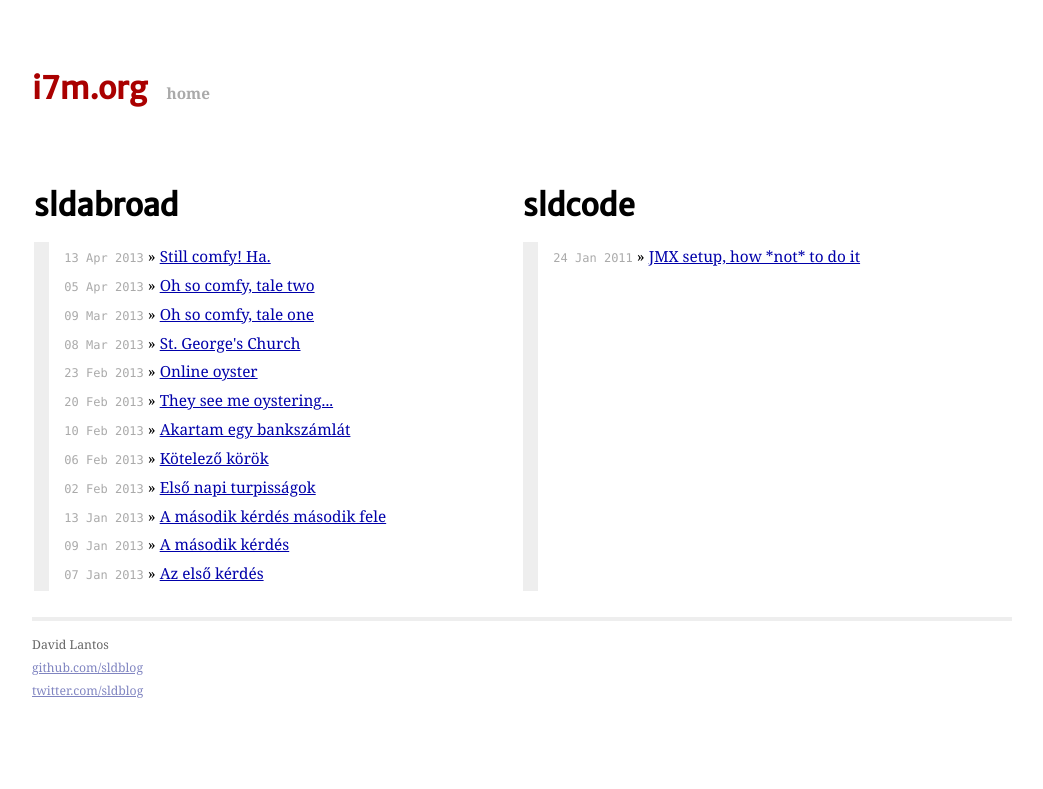
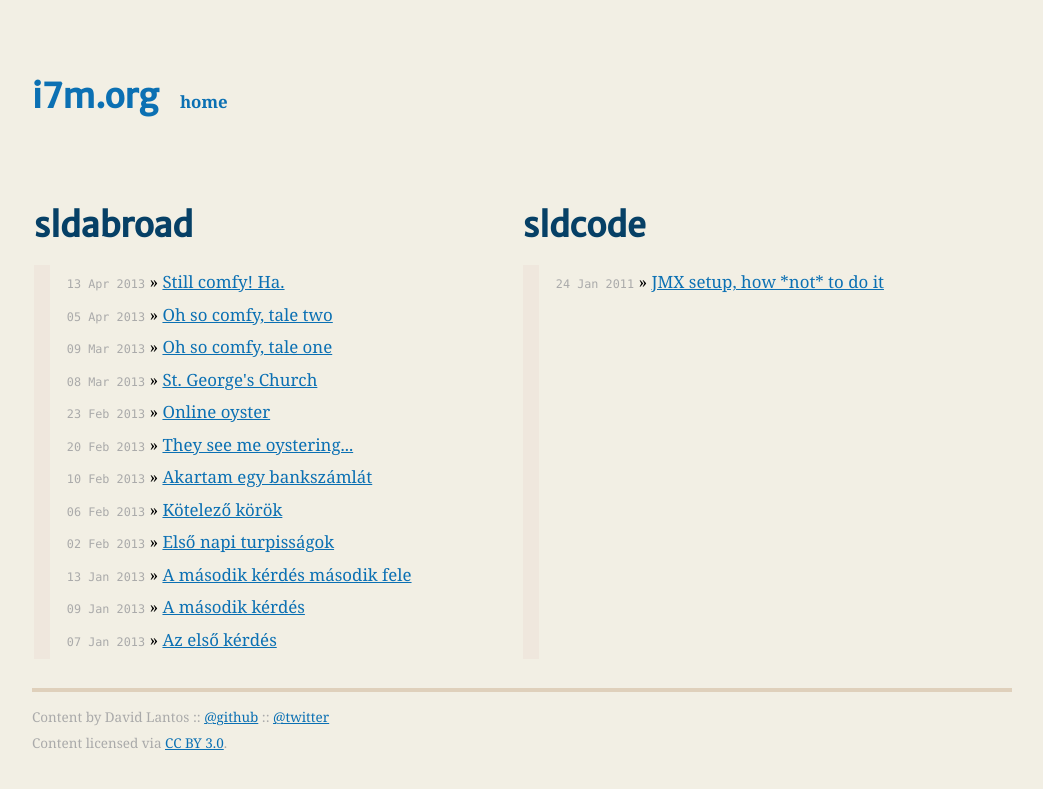
Before and after one commit to sldblog/sldblog.github.io, a Jekyll site: the page built from index.html, in a window 1280 px wide. Shown: the top 789 px of the page, without its empty margins (118-1161 px from the left). Built offline with Jekyll 4.4.1, drawn with Linux system fonts in a browser that asks for light colours.

Commit message:
Update style to yellowish-blue, bigger fonts.

```diff
--- a/_layouts/default.html
+++ b/_layouts/default.html
@@ -23,9 +23,14 @@
             <div class="footer">
               <div class="contact">
                 <p>
-                  David Lantos<br />
-                  <a href="http://github.com/sldblog/">github.com/sldblog</a><br />
-                  <a href="http://twitter.com/sldblog/">twitter.com/sldblog</a><br />
+                  Content by David Lantos
+                  :: <a href="http://github.com/sldblog">@github</a>
+                  :: <a href="http://twitter.com/sldblog">@twitter</a>
+                </p>
+              </div>
+              <div class="contact">
+                <p>
+                  Content licensed via <a rel="license" href="http://creativecommons.org/licenses/by/3.0/deed.en_US">CC BY 3.0</a>.
                 </p>
               </div>
             </div>
--- a/css/main.css
+++ b/css/main.css
@@ -4,8 +4,8 @@
 }
 
 body {
-  background-color: #fff;
-  font: 10pt Georgia, serif;
+  background-color: #f2efe4;
+  font: 11pt Georgia, serif;
   text-align: center;
 }
 
@@ -20,21 +20,11 @@ div.post {
 h1, h2, h3, h4, h5, h6 {
   font-family: 'Merriweather Sans', sans-serif;
   margin: 1em 0 0.75em 0;
+  color: #064066;
 }
 
-hr {
-  margin: 1em 0;
-  border: 2px solid #eee;
-}
-
-a { color: #00a; }
-a:hover   { color: #000; }
-a:visited { color: #a0a; }
-
-blockquote {
-  border-left: 0.5em solid #9cf;
-  padding: 0 1em;
-}
+a { color: #0b70b3; }
+a:hover   { color: #dfd0bb; }
 
 table {
   font-size: inherit;
@@ -57,7 +47,7 @@ ul.posts li {
 ul.posts span {
   color: #aaa;
   font-family: Monaco, "Consolas", "Courier New", monospace;
-  font-size: 9pt;
+  font-size: 70%;
 }
 
 /*****************************************************************************/
@@ -84,52 +74,12 @@ ul.posts span {
   margin-bottom: 2em;
 }
 
-.site .header h1.title a {
-  color: #a00;
-}
-
-.site .header h1.title a:hover {
-  color: #000;
-}
-
 .site .header a.extra {
-  color: #aaa;
   margin-left: 1em;
-}
-
-.site .header a.extra:hover {
-  color: #000;
 }
 
 .site .meta {
   color: #aaa;
-}
-
-.site .footer {
-  font-size: 80%;
-  color: #666;
-  border-top: 4px solid #eee;
-  margin-top: 2em;
-  overflow: hidden;
-}
-
-.site .footer .contact {
-  float: left;
-  margin-right: 3em;
-}
-
-.site .footer .contact a {
-  color: #8085C1;
-}
-
-.site .footer .rss {
-  margin-top: 1.1em;
-  margin-right: -.2em;
-  float: right;
-}
-
-.site .footer .rss img {
-  border: 0;
 }
 
 /*****************************************************************************/
@@ -141,35 +91,24 @@ ul.posts span {
 /* standard */
 .post pre, .post code {
   font-family: Monaco, "Consolas", "Courier New", monospace;
-  font-size: 10pt;
+  font-size: 90%;
 }
 
 .post pre {
   margin: 0.5em 0;
-  border-left: 0.5em solid #c1e0ff;
+  border-left: 0.5em solid #dfd0bb;
   padding: 0.25em 0 0.25em 0.5em;
 }
 
 .post p code {
-  border: 1px solid #9cf;
-  background-color: #d6eaff;
+  border: 1px solid #dfd0bb;
+  background-color: #efe7dd;
   padding: 0.1em 0.4em;
   border-radius: 999px;
 }
 
 .post ul, .post ol {
   margin-left: 1.35em;
-}
-
-/* terminal */
-.post pre.terminal {
-  border: 1px solid #000;
-  background-color: #333;
-  color: #FFF;
-}
-
-.post pre.terminal code {
-  background-color: #333;
 }
 
 table.categories {
@@ -180,5 +119,32 @@ table.categories {
 table.categories td {
   vertical-align: top;
   padding: 0.1em 1em;
-  border-left: 1em solid #eee;
+  border-left: 1em solid #efe7dd;
 }
+
+hr {
+  margin: 1em 0;
+  border: 2px solid #dfd0bb;
+}
+
+blockquote {
+  border-left: 0.5em solid #dfd0bb;
+  padding: 0 1em;
+}
+
+.site .footer {
+  font-size: 80%;
+  color: #aaa;
+  border-top: 4px solid #dfd0bb;
+  margin-top: 2em;
+  padding-top: 1em;
+  overflow: hidden;
+}
+
+.site .footer .contact {
+  margin-right: 3em;
+}
+
+.site .footer .contact p {
+  margin: 0;
+}
```
